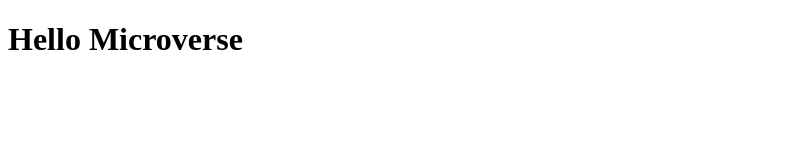
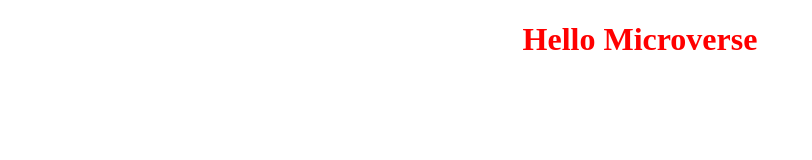
Before and after one commit to peterdgreat/Hello-Project-Microverse, a plain HTML site: page index.html in a window 1280 px wide. Shown: the whole page, without its empty margins (0-812 px from the left). Drawn offline with Linux system fonts and the light colour scheme.

Commit message:
header centered and colored red

```diff
--- a/.github/workflows/index.html
+++ b/index.html
@@ -4,10 +4,11 @@
     <meta charset="UTF-8">
     <meta http-equiv="X-UA-Compatible" content="IE=edge">
     <meta name="viewport" content="width=device-width, initial-scale=1.0">
+    <link rel="stylesheet" href="styles.css">
     <title>Document</title>
 </head>
 <body>
-    <header>
+    <header class="header">
         <h1>
             Hello Microverse
         </h1>
--- /dev/null
+++ b/styles.css
@@ -0,0 +1,4 @@
+.header{
+    text-align: center;
+    color: red;
+}
```
